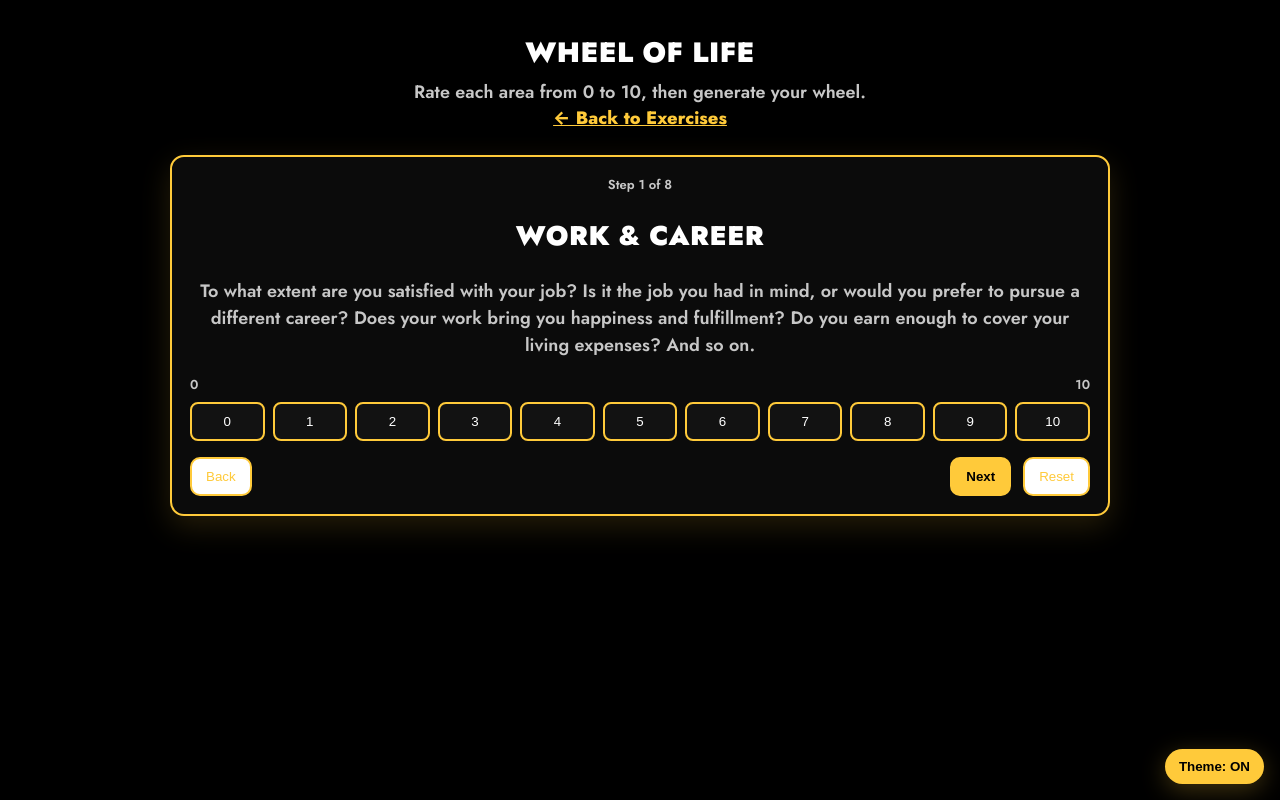
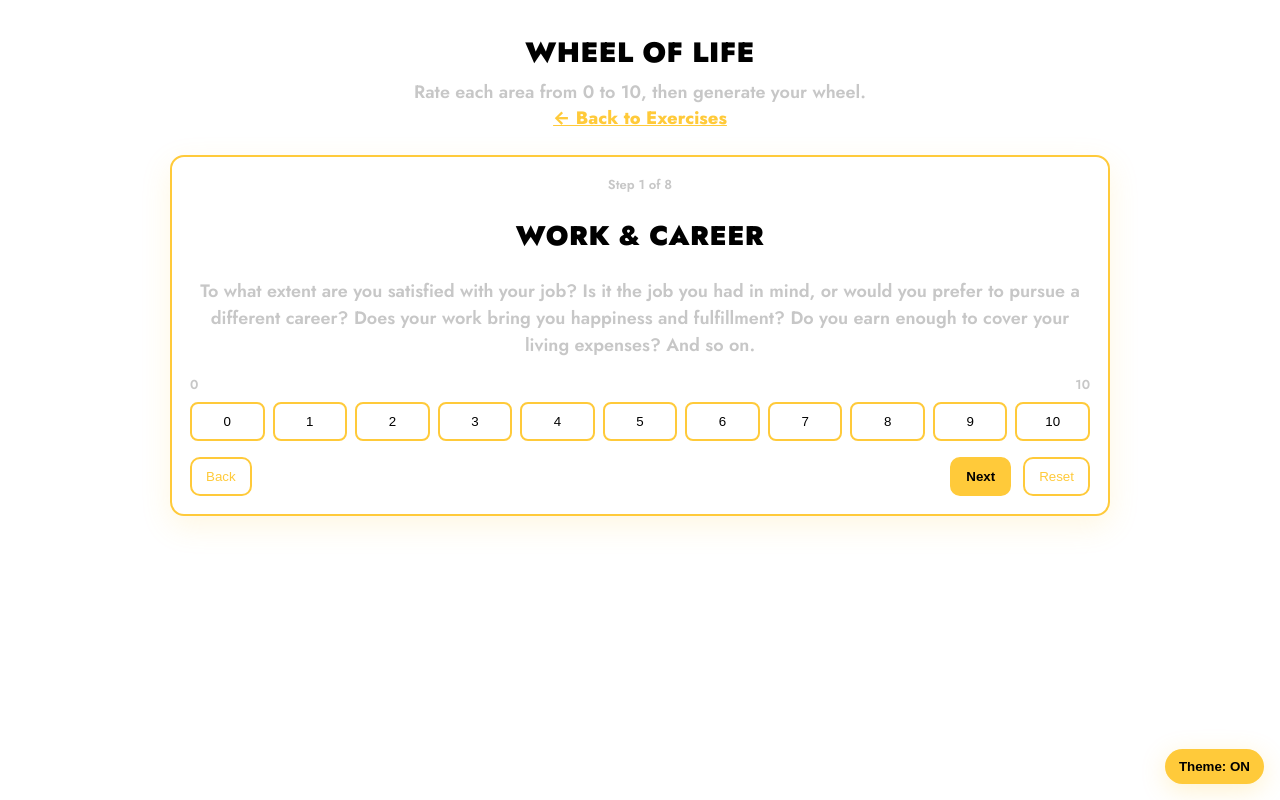
Before and after one commit to Rubenbard/wheel, a website: page index.html in a window 1280 px wide. Both pictures are taken after a click on the button "Theme: OFF". Drawn offline with nearby package versions, Linux system fonts and the light colour scheme.

Commit message:
feat(theme): white background for scale number buttons; keep selected on brand yellow with black text

```diff
--- a/theme-test.css
+++ b/theme-test.css
@@ -4,10 +4,10 @@
 */
 
 :root[data-theme="bold"] {
-  --bg: #000000;
+  --bg: #ffffff;
   --surface: #0b0b0b;
   --surface-2: #121212;
-  --text: #ffffff;
+  --text: #000000;
   --muted: #c7c7c7;
   --primary: #ffca3a;
   --primary-contrast: #000000;
@@ -36,7 +36,7 @@
 :root[data-theme="bold"] .container { max-width: 980px; }
 
 :root[data-theme="bold"] .card {
-  background: var(--surface);
+  background: #ffffff;
   border: 2px solid var(--primary);
   box-shadow: 0 10px 30px rgba(255, 202, 58, 0.15);
 }
@@ -74,19 +74,19 @@
 
 /* Scale buttons */
 :root[data-theme="bold"] .scale-btn {
-  background: var(--surface-2);
+  background: #ffffff;
   color: var(--text);
   border: 2px solid var(--primary);
 }
 :root[data-theme="bold"] .scale-btn[aria-checked="true"] {
   background: var(--primary);
-  color: var(--primary-contrast);
+  color: #000000;
 }
 
 /* Chart.js accent suggestions (wheel rendered on canvas) */
 /* Legend color controlled in script.js; this styles surrounding area */
 :root[data-theme="bold"] .chart-card {
-  background: var(--surface);
+  background: #ffffff;
   border: 2px solid var(--primary);
 }
 
```
